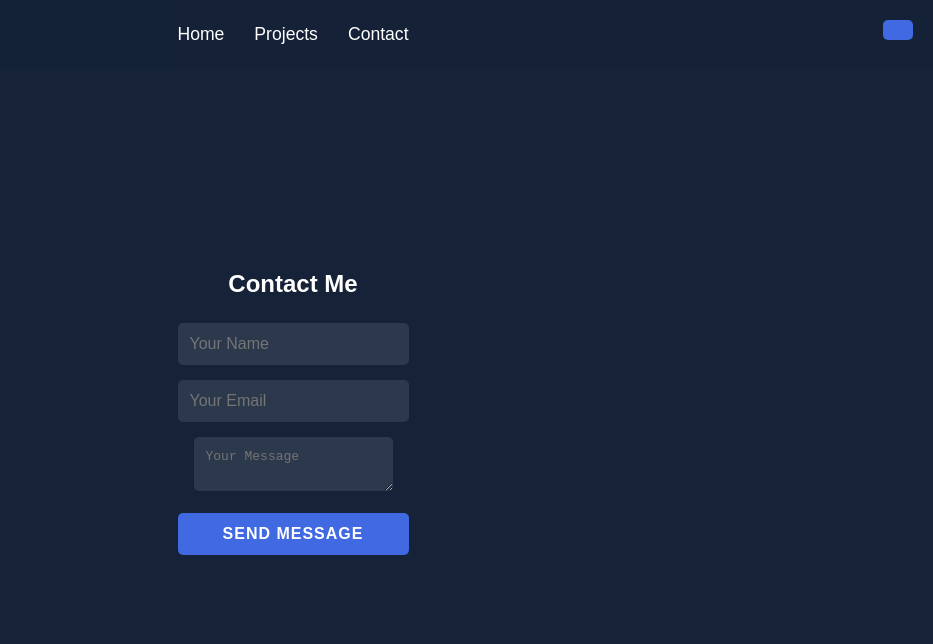
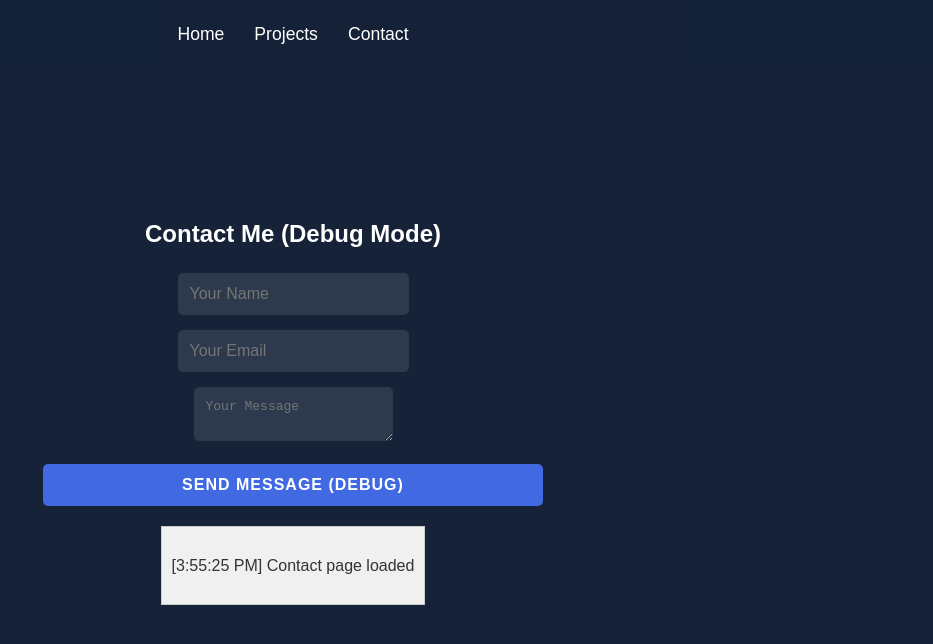
Before and after one commit to Stefan-us/my-portfolio, a website: page contact.html in a window 1280 px wide. Shown: the whole page, without its empty margins (347-1280 px from the left). Drawn offline with nearby package versions, Linux system fonts and the light colour scheme.

```diff
--- a/contact.html
+++ b/contact.html
@@ -3,9 +3,18 @@
 <head>
     <meta charset="UTF-8">
     <meta name="viewport" content="width=device-width, initial-scale=1.0">
-    <title>Contact Me - Stefan Cretu</title>
+    <title>Contact Me (Debug Mode) - Stefan Cretu</title>
     <link rel="stylesheet" href="style.css">
     <script src="https://cdnjs.cloudflare.com/ajax/libs/fullPage.js/3.1.2/fullpage.min.js"></script>
+    <style>
+        #debug-info {
+            margin-top: 20px;
+            padding: 10px;
+            background-color: #f0f0f0;
+            border: 1px solid #ccc;
+            color: #333;
+        }
+    </style>
 </head>
 <body>
     <header>
@@ -21,7 +30,7 @@
     <div id="fullpage">
         <div id="contact-section" class="section">
             <div class="content">
-                <h2>Contact Me</h2>
+                <h2>Contact Me (Debug Mode)</h2>
                 <form id="contact-form">
                     <div class="form-group">
                         <input type="text" id="name" name="name" placeholder="Your Name" required>
@@ -32,26 +41,44 @@
                     <div class="form-group">
                         <textarea id="message" name="message" placeholder="Your Message" required></textarea>
                     </div>
-                    <button type="submit">Send Message</button>
+                    <button type="submit">Send Message (Debug)</button>
                 </form>
-                <div id="form-status"></div>
+                <div id="debug-info"></div>
             </div>
         </div>
     </div>
 
-    <script src="script.js"></script>
     <script>
-        document.getElementById('contact-form').addEventListener('submit', function(e) {
+    document.addEventListener('DOMContentLoaded', function() {
+        var form = document.getElementById('contact-form');
+        var debugInfo = document.getElementById('debug-info');
+
+        function logDebug(message) {
+            var timestamp = new Date().toLocaleTimeString();
+            debugInfo.innerHTML += `<p>[${timestamp}] ${message}</p>`;
+        }
+
+        form.addEventListener('submit', function(e) {
             e.preventDefault();
-            var formData = new FormData(this);
-            var formStatus = document.getElementById('form-status');
+            logDebug('Form submission attempted');
 
-            // Simulate form submission (replace with actual form submission logic)
+            var formData = new FormData(form);
+            var jsonData = {};
+            formData.forEach((value, key) => {jsonData[key] = value});
+
+            logDebug('Form data: ' + JSON.stringify(jsonData));
+
+            // Simulate form submission
             setTimeout(function() {
-                formStatus.innerHTML = "Thank you! Your message has been sent.";
-                document.getElementById('contact-form').reset();
+                logDebug('Simulated form submission complete');
+                alert('Debug: Form submitted successfully (simulated)');
+                form.reset();
             }, 1000);
         });
+
+        // Log when the page is fully loaded
+        logDebug('Contact page loaded');
+    });
     </script>
 </body>
 </html>
```
